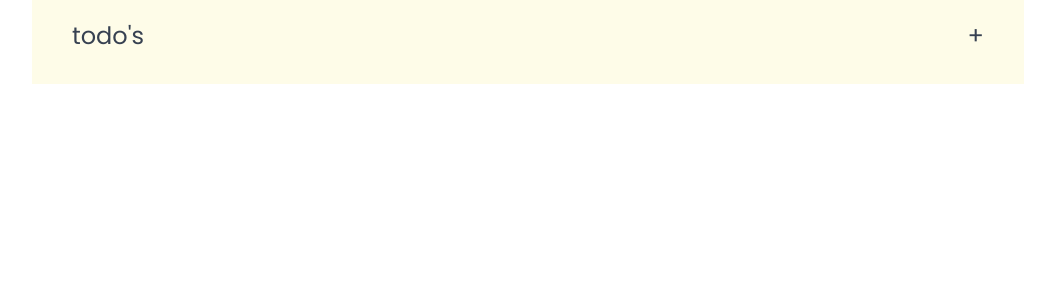
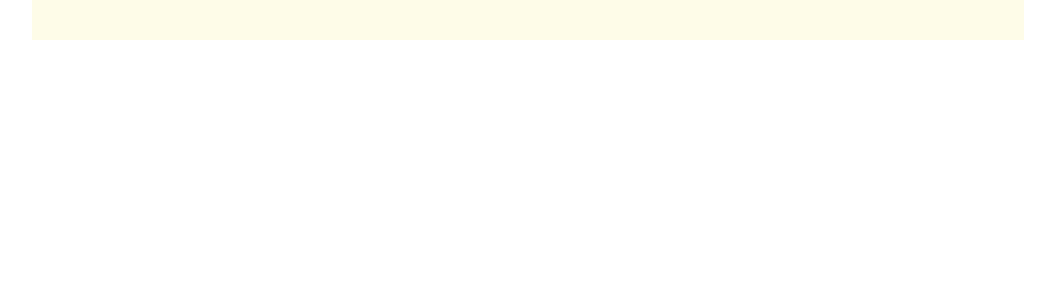
Before and after one commit to greybirbroman/my_todo, a React (Create React App) app: page / in a window 1280 px wide. Shown: the top 300 px of the page, without its empty margins (112-1167 px from the left). Built offline with nearby package versions, Linux system fonts and the light colour scheme.

Commit message:
условный рендеринг

```diff
--- a/src/App.js
+++ b/src/App.js
@@ -8,8 +8,7 @@
 import TasksList from './components/TasksList';
 
 function App() {
-
-  const { tasks, addTask, deleteTask, toggleTaskStatus} = useTasks();
+  const { tasks, addTask, deleteTask, toggleTaskStatus } = useTasks();
 
   const [showAddTodoModal, setShowAddTodoModal] = useState(false);
   const [showEditTodoModal, setShowEditTodoModal] = useState(false);
@@ -17,36 +16,30 @@
 
   const addNewTask = ({ title, description }) => {
     const newTask = { id: uuidv4(), title, description, completed: false };
-    addTask(newTask)
-    toggleModal()
+    addTask(newTask);
+    toggleModal();
   };
 
   const handleEditClick = () => {
-    toggleModal()
-
-  }
-
+    toggleModal();
+    console.log(selectedTask);
+  };
 
   function toggleModal() {
     setShowAddTodoModal(!showAddTodoModal);
     setShowEditTodoModal(!showEditTodoModal);
   }
 
-  console.log(selectedTask)
-
-
   return (
     <div className='text-gray-700 py-5 px-10 mx-auto flex flex-col max-w-[992px] min-w-[400px] space-y-3 bg-yellow-50 h-full'>
-      {showAddTodoModal ? (
-        <AddTodoModal
-        onCancelClick={toggleModal}
-        onAddClick={addNewTask} />
-      ) : showEditTodoModal ? (
-        <EditTodoModal
-        onCancelClick={toggleModal}
-        task={selectedTask}
-        />
-      ) : (
+      {showAddTodoModal && (
+        <AddTodoModal onCancelClick={toggleModal} onAddClick={addNewTask} />
+        )}
+
+      {showEditTodoModal && (
+        <EditTodoModal onCancelClick={toggleModal} task={selectedTask} />
+        )}
+      {!showAddTodoModal && !setShowEditTodoModal && (
         <>
         <AddTaskBar onAddClick={toggleModal} />
           <TasksList
--- a/src/components/EditTodoModal.jsx
+++ b/src/components/EditTodoModal.jsx
@@ -17,13 +17,11 @@
   }
 
   useEffect(() => {
-  console.log(task)
-
     setValues({
       title: task.title,
       description: task.description
     });
-  }, []);
+  }, [task]);
 
   return (
     <div>
```
Lines whose indentation alone changed are shown as unchanged.
